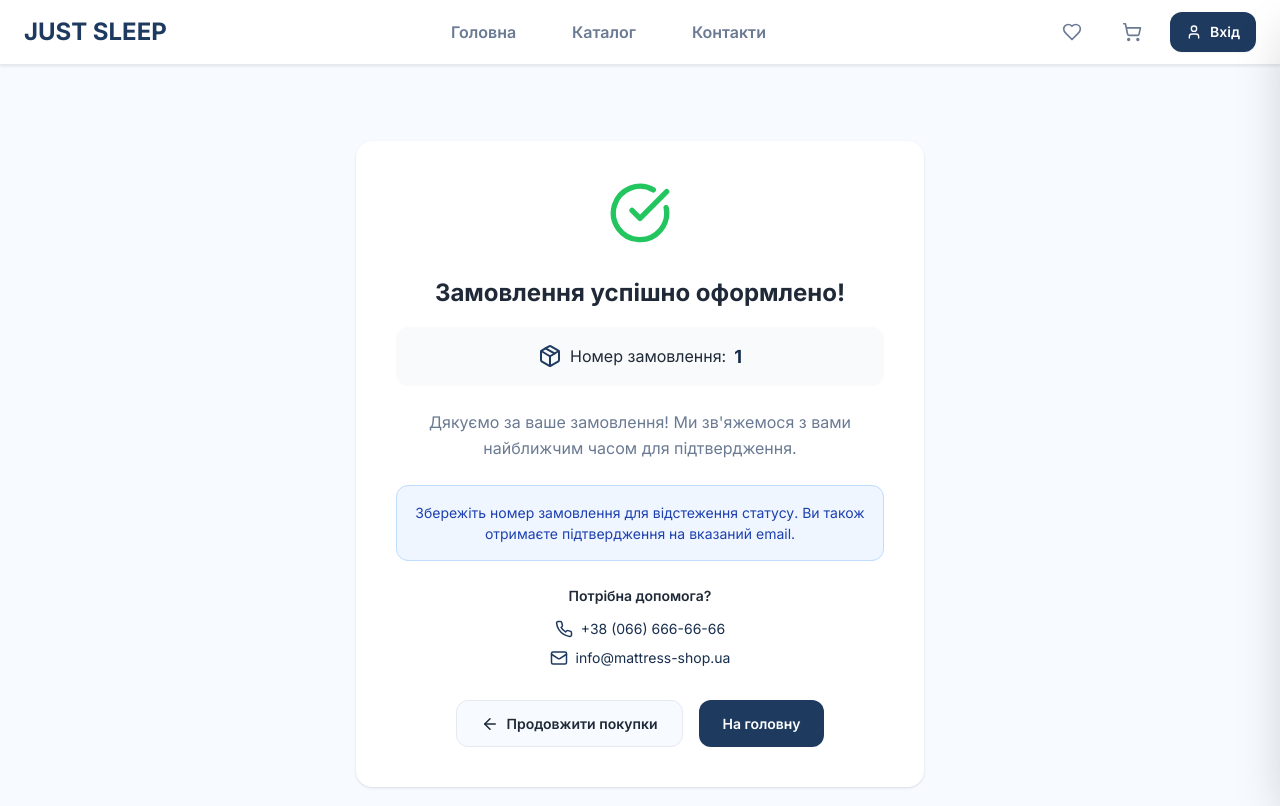
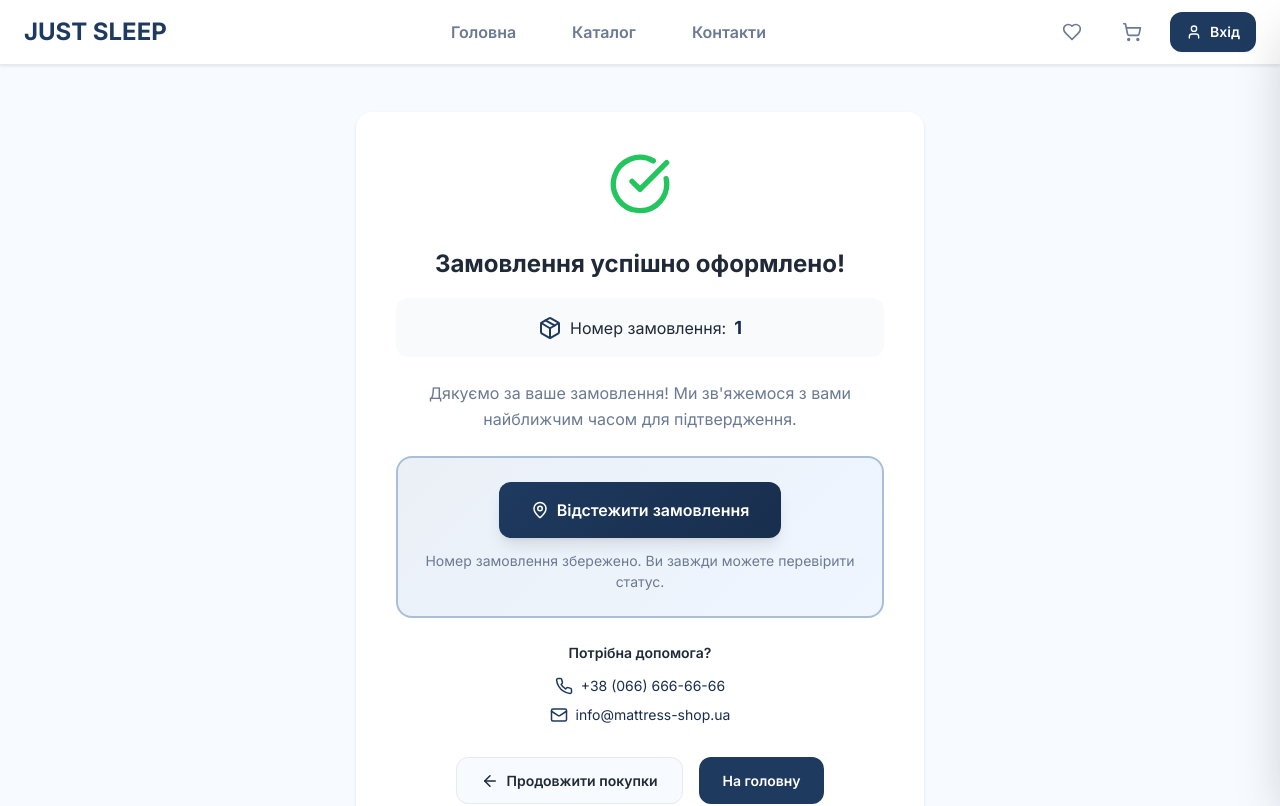
Before and after one commit to Greenfield-Taster/mattress-shop, a React (Vite) app: page /order-success/1 in a window 1280 px wide. Shown: the top 806 px of the page. Built offline with nearby package versions, Linux system fonts and the light colour scheme; no server answers.

Commit message:
Integrate order tracking into success page

```diff
--- a/src/pages/OrderSuccess.jsx
+++ b/src/pages/OrderSuccess.jsx
@@ -1,7 +1,25 @@
 import { useEffect, useState } from "react";
 import { useParams, Link } from "react-router-dom";
-import { CheckCircle, Package, Phone, Mail, ArrowLeft } from "lucide-react";
+import { CheckCircle, Package, Phone, Mail, ArrowLeft, MapPin } from "lucide-react";
 import "../styles/pages/_order-success.scss";
+
+// Ключ для збереження номерів замовлень в localStorage
+const SAVED_ORDERS_KEY = "savedOrderNumbers";
+
+// Функція збереження номера замовлення
+const saveOrderNumber = (orderNumber) => {
+  try {
+    const saved = localStorage.getItem(SAVED_ORDERS_KEY);
+    const orders = saved ? JSON.parse(saved) : [];
+    if (!orders.includes(orderNumber)) {
+      orders.unshift(orderNumber);
+      const trimmed = orders.slice(0, 10);
+      localStorage.setItem(SAVED_ORDERS_KEY, JSON.stringify(trimmed));
+    }
+  } catch (error) {
+    console.error("Error saving order number:", error);
+  }
+};
 
 const OrderSuccess = () => {
   const { orderNumber } = useParams();
@@ -13,7 +31,13 @@ const OrderSuccess = () => {
     if (lastOrder) {
       setOrder(JSON.parse(lastOrder));
     }
-  }, []);
+
+    // Зберігаємо номер замовлення для відстеження
+    const orderNum = orderNumber || JSON.parse(lastOrder)?.order_number;
+    if (orderNum) {
+      saveOrderNumber(orderNum);
+    }
+  }, [orderNumber]);
 
   return (
     <div className="order-success">
@@ -62,10 +86,16 @@ const OrderSuccess = () => {
             </div>
           )}
 
-          <div className="order-success__info">
-            <p>
-              Збережіть номер замовлення для відстеження статусу. Ви також
-              отримаєте підтвердження на вказаний email.
+          <div className="order-success__track">
+            <Link
+              to="/track-order"
+              className="order-success__btn order-success__btn--track"
+            >
+              <MapPin size={18} />
+              Відстежити замовлення
+            </Link>
+            <p className="order-success__track-hint">
+              Номер замовлення збережено. Ви завжди можете перевірити статус.
             </p>
           </div>
 
--- a/src/styles/pages/_order-success.scss
+++ b/src/styles/pages/_order-success.scss
@@ -133,6 +133,21 @@
     }
   }
 
+  &__track {
+    background: linear-gradient(135deg, v.$brand-primary-50 0%, #eff6ff 100%);
+    border: 2px solid v.$brand-primary-200;
+    border-radius: v.$radius-lg;
+    padding: v.$spacing-6;
+    margin-bottom: v.$spacing-6;
+    text-align: center;
+  }
+
+  &__track-hint {
+    color: v.$color-text-secondary;
+    font-size: v.$font-size-sm;
+    margin-top: v.$spacing-3;
+  }
+
   &__contact {
     margin-bottom: v.$spacing-8;
 
@@ -207,5 +222,19 @@
         background: v.$neutral-200;
       }
     }
+
+    &--track {
+      background: linear-gradient(135deg, v.$brand-primary-500 0%, v.$brand-primary-600 100%);
+      color: v.$neutral-0;
+      padding: v.$spacing-4 v.$spacing-8;
+      font-size: v.$font-size-base;
+      box-shadow: v.$shadow-md;
+
+      &:hover {
+        background: linear-gradient(135deg, v.$brand-primary-600 0%, v.$brand-primary-700 100%);
+        transform: translateY(-2px);
+        box-shadow: v.$shadow-lg;
+      }
+    }
   }
 }
```
